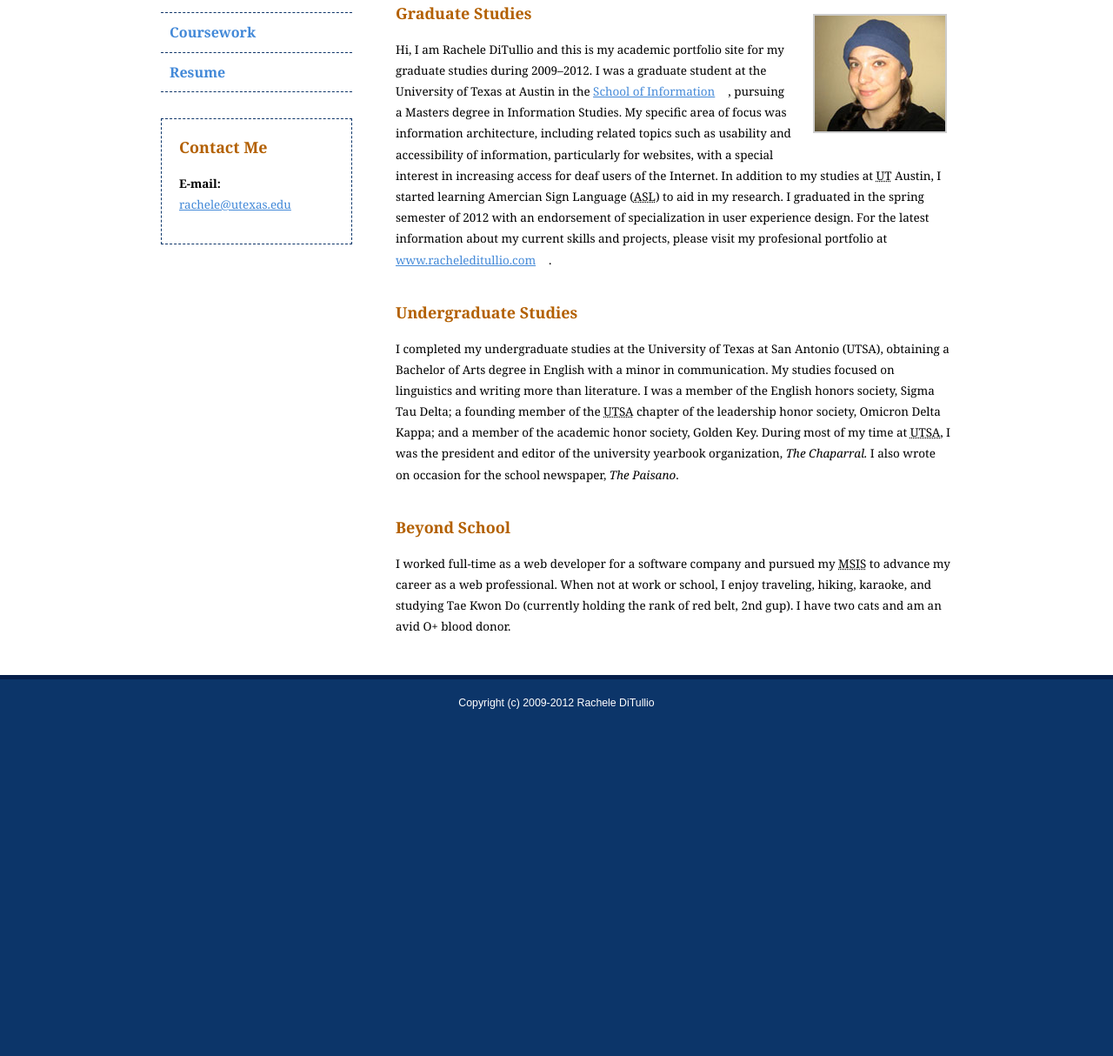
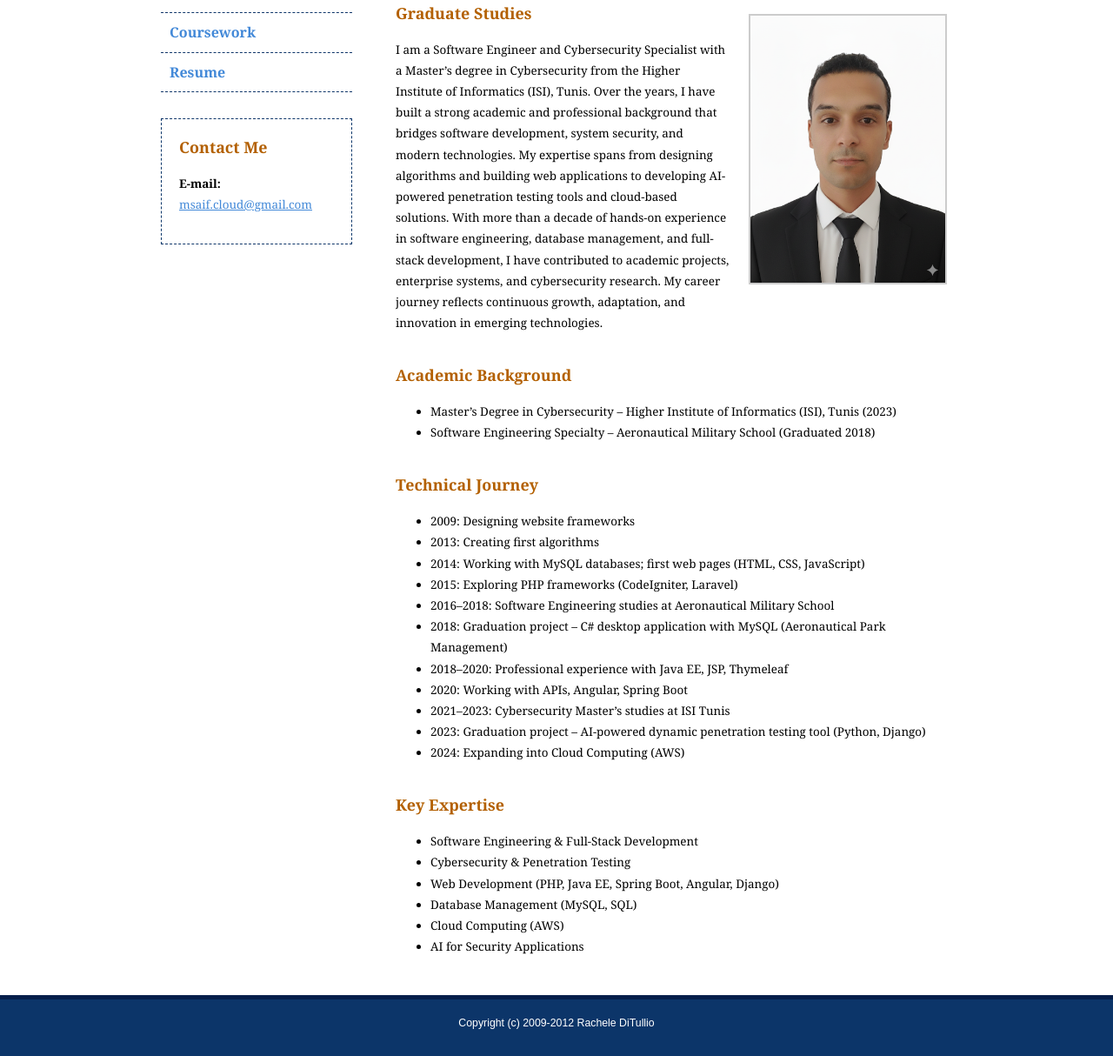
Before and after one commit to saifmbarki/get-ready4prod, a plain HTML site: page index.html in a window 1280 px wide. Shown: the part 205-1419 px from the top of the page at 87% size. Before the commit the page ends 1051 px from the top, so only its background shows below. Drawn offline with Linux system fonts and the light colour scheme.

Commit message:
index page

```diff
--- a/index.html
+++ b/index.html
@@ -14,7 +14,7 @@
 <div id="header-wrapper">
  <div id="header">
   <div id="logo">
-   <h1>Academic Portfolio of Rachele DiTullio</h1>
+   <h1>Academic Portfolio of Saif  Mbarki</h1>
    <p class="access-aid"><a href="#main">Skip Navigation</a></p>
   </div>
  </div>
@@ -33,20 +33,59 @@
 
    <div id="callout">
     <h2>Contact Me</h2>
-    <p><strong>E-mail:</strong> <a href="mailto:rachele@utexas.edu">rachele@utexas.edu</a></p>
+    <p><strong>E-mail:</strong> <a href="mailto:msaif.cloud@gmail.com">msaif.cloud@gmail.com</a></p>
    </div>
 
   </div>
 <div id="main">
   <h2>Overview and Personal Information</h2>
-  <img class="pic" src="images/rachele-ditullio.jpg" alt="Rachele DiTullio" width="150" height="133" />
+  <img class="pic" src="images/saif4.png" alt="Rachele DiTullio" style="width: 20em;" />
   <h3>Graduate Studies</h3>
-  <p>Hi, I am Rachele DiTullio and this is my academic portfolio site for my graduate studies during 2009&#8211;2012. I was a graduate student at the University of Texas at Austin in the <a class="external" href="http://www.ischool.utexas.edu/">School of Information</a>, pursuing a Masters degree in Information Studies. My specific area of focus was information architecture, including related topics such as usability and accessibility of information, particularly for websites, with a special interest in increasing access for deaf users of the Internet. In addition to my studies at <abbr title="University of Texas">UT</abbr> Austin, I started learning Amercian Sign Language (<abbr title="American Sign Language">ASL</abbr>) to aid in my research. I graduated in the spring semester of 2012 with an endorsement of specialization in user experience design. For the latest information about my current skills and projects, please visit my profesional portfolio at <a class="external" href="http://www.racheleditullio.com/">www.racheleditullio.com</a>.</p>
-  <h3>Undergraduate Studies</h3>
-  <p>I completed my undergraduate studies at the University of Texas at San Antonio (UTSA), obtaining a Bachelor of Arts degree in English with a minor in communication. My studies focused on linguistics and writing more than literature. I was a member of the English honors society, Sigma Tau Delta; a founding member of the <abbr title="University of Texas at San Antonio">UTSA</abbr> chapter of the leadership honor society, Omicron Delta Kappa; and a member of the academic honor society, Golden Key. During most of my time at <abbr title="University of Texas at San Antonio">UTSA</abbr>, I was the president and editor of the university yearbook organization, <em>The Chaparral.</em> I also wrote on occasion for the school newspaper, <em>The Paisano</em>.</p>
-  <h3>Beyond School</h3>
-  <p>I worked full-time as a web developer for a  software company and pursued my <abbr title="Masters of Science in Information Studies">MSIS</abbr> to advance my career as a web professional. When not at work or school, I enjoy traveling, hiking, karaoke, and studying Tae Kwon Do (currently holding the rank of red belt, 2nd gup). I have two cats and am an avid O+ blood donor.</p>
-</div>
+  <p>
+I am a Software Engineer and Cybersecurity Specialist with a Master’s degree in Cybersecurity from the Higher Institute of Informatics (ISI), Tunis. Over the years, I have built a strong academic and professional background that bridges software development, system security, and modern technologies. My expertise spans from designing algorithms and building web applications to developing AI-powered penetration testing tools and cloud-based solutions.
+With more than a decade of hands-on experience in software engineering, database management, and full-stack development, I have contributed to academic projects, enterprise systems, and cybersecurity research. My career journey reflects continuous growth, adaptation, and innovation in emerging technologies.
+</p>
+
+<section id="overview-personal-info">
+
+<h3>Academic Background</h3>
+<ul>
+<li>Master’s Degree in Cybersecurity – Higher Institute of Informatics (ISI), Tunis (2023)</li>
+<li>Software Engineering Specialty – Aeronautical Military School (Graduated 2018)</li>
+</ul>
+
+
+<h3>Technical Journey</h3>
+<ul>
+<li>2009: Designing website frameworks</li>
+<li>2013: Creating first algorithms</li>
+<li>2014: Working with MySQL databases; first web pages (HTML, CSS, JavaScript)</li>
+<li>2015: Exploring PHP frameworks (CodeIgniter, Laravel)</li>
+<li>2016–2018: Software Engineering studies at Aeronautical Military School</li>
+<li>2018: Graduation project – C# desktop application with MySQL (Aeronautical Park Management)</li>
+<li>2018–2020: Professional experience with Java EE, JSP, Thymeleaf</li>
+<li>2020: Working with APIs, Angular, Spring Boot</li>
+<li>2021–2023: Cybersecurity Master’s studies at ISI Tunis</li>
+<li>2023: Graduation project – AI-powered dynamic penetration testing tool (Python, Django)</li>
+<li>2024: Expanding into Cloud Computing (AWS)</li>
+</ul>
+
+
+<h3>Key Expertise</h3>
+<ul>
+<li>Software Engineering & Full-Stack Development</li>
+<li>Cybersecurity & Penetration Testing</li>
+<li>Web Development (PHP, Java EE, Spring Boot, Angular, Django)</li>
+<li>Database Management (MySQL, SQL)</li>
+<li>Cloud Computing (AWS)</li>
+<li>AI for Security Applications</li>
+</ul>
+</section>
+
+
+
+
+	</div>
 
  </div><!--end #page-->
 </div><!--end #wrapper-->
```
Also changed, not shown: images/saif4.png (added).
